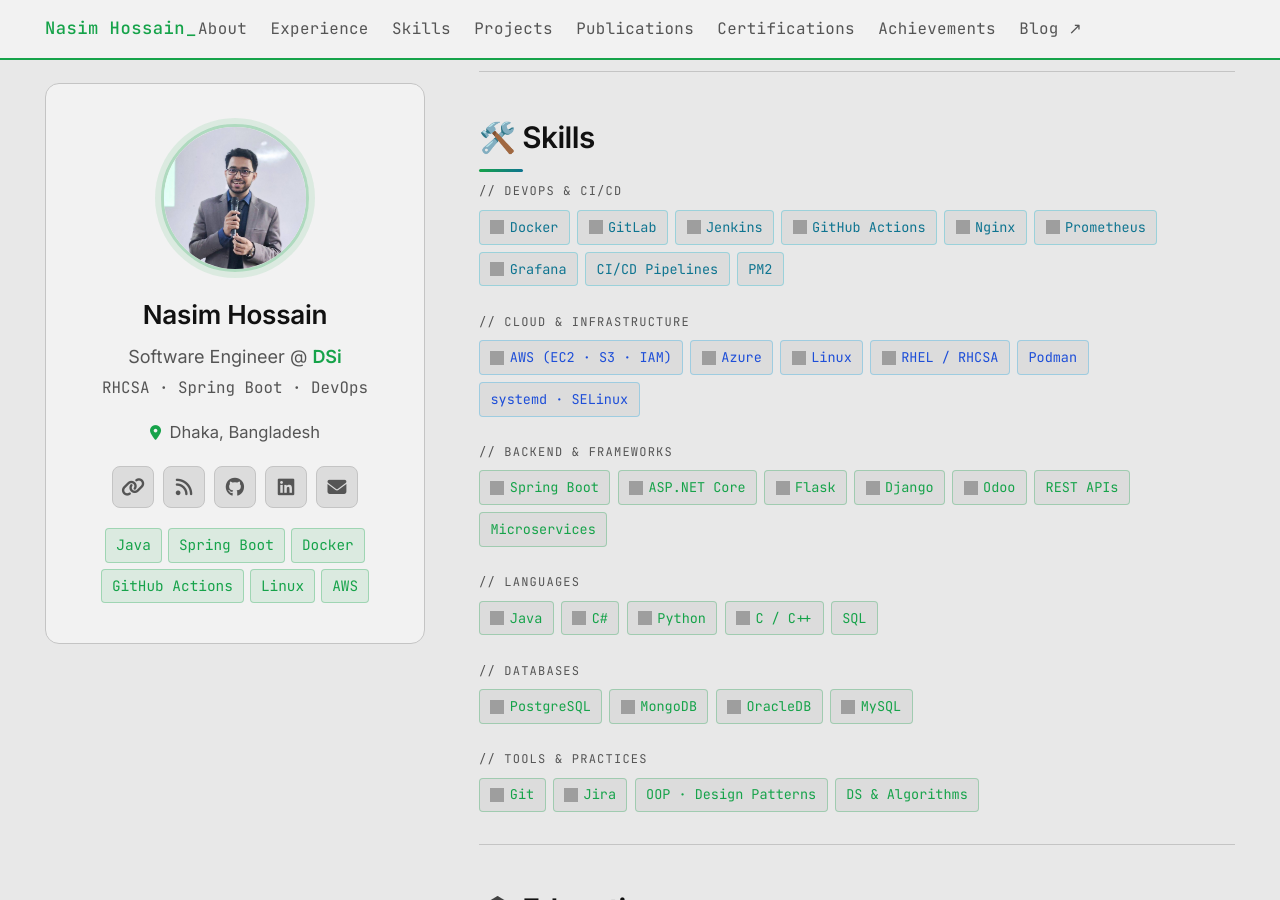
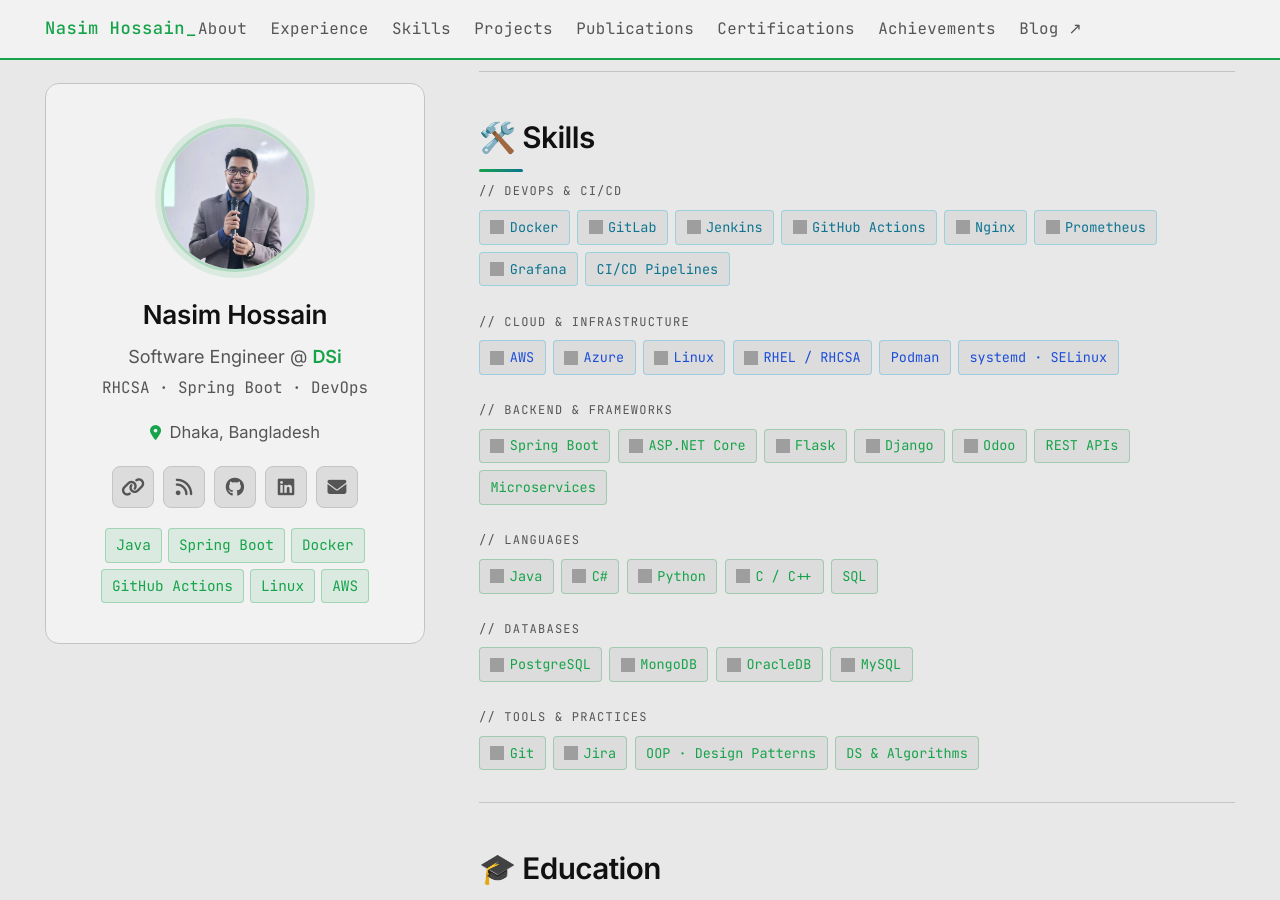
Before and after one commit to imnasim31415/imnasim31415.github.io, a Jekyll site: the page built from index.md, in a window 1280 px wide and 900 px high, scrolled down 2565 px. Built offline with Jekyll 4.4.1, drawn with Linux system fonts in a browser that asks for light colours; grey boxes are pictures that could not be loaded.

Commit message:
content: trim skills — remove PM2, shorten AWS label
Co-Authored-By: Claude Sonnet 4.6 <noreply@anthropic.com>

```diff
--- a/index.md
+++ b/index.md
@@ -126,14 +126,13 @@ Alongside industry work, I have a strong competitive programming background with
 <span class="sb c"><img src="https://cdn.jsdelivr.net/gh/devicons/devicon/icons/prometheus/prometheus-original.svg" width="14" height="14"/> Prometheus</span>
 <span class="sb c"><img src="https://cdn.jsdelivr.net/gh/devicons/devicon/icons/grafana/grafana-original.svg" width="14" height="14"/> Grafana</span>
 <span class="sb c">CI/CD Pipelines</span>
-<span class="sb c">PM2</span>
 </div>
 </div>
 
 <div class="skills-group">
 <div class="skills-group-label">// Cloud &amp; Infrastructure</div>
 <div class="skills-wrap">
-<span class="sb b"><img src="https://cdn.jsdelivr.net/gh/devicons/devicon/icons/amazonwebservices/amazonwebservices-plain-wordmark.svg" width="14" height="14"/> AWS (EC2 · S3 · IAM)</span>
+<span class="sb b"><img src="https://cdn.jsdelivr.net/gh/devicons/devicon/icons/amazonwebservices/amazonwebservices-plain-wordmark.svg" width="14" height="14"/> AWS</span>
 <span class="sb b"><img src="https://cdn.jsdelivr.net/gh/devicons/devicon/icons/azure/azure-original.svg" width="14" height="14"/> Azure</span>
 <span class="sb b"><img src="https://cdn.jsdelivr.net/gh/devicons/devicon/icons/linux/linux-original.svg" width="14" height="14"/> Linux</span>
 <span class="sb b"><img src="https://cdn.jsdelivr.net/gh/devicons/devicon/icons/redhat/redhat-original.svg" width="14" height="14"/> RHEL / RHCSA</span>
```
